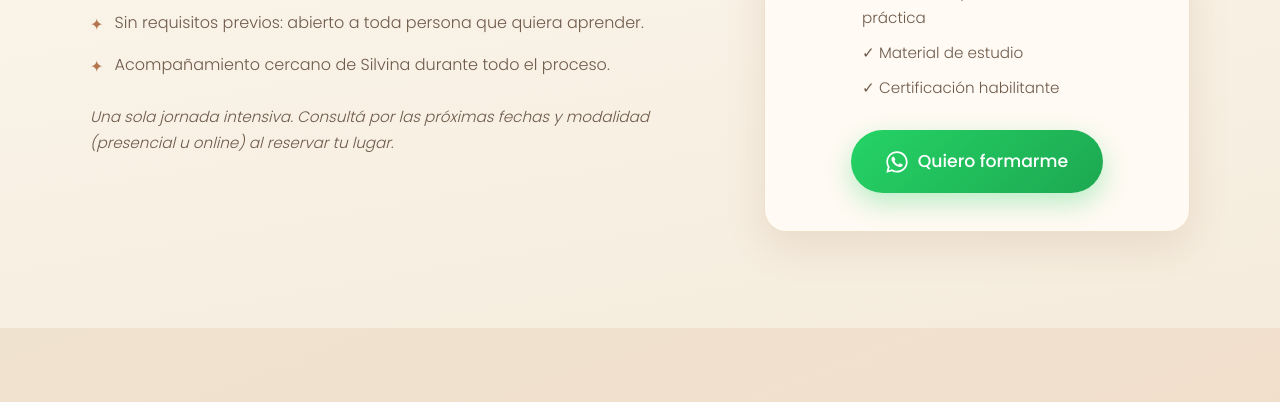
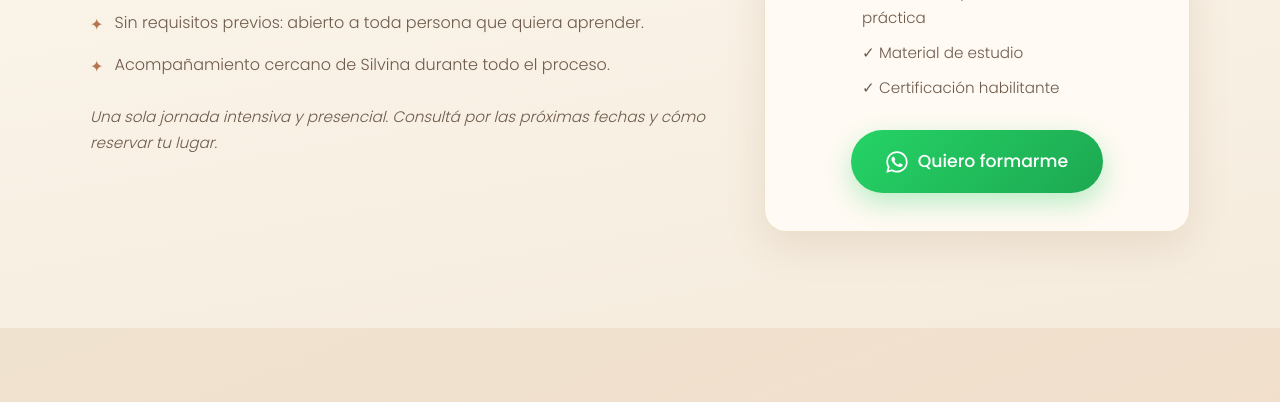
Before and after one commit to 00tino/metodo-renacer, a plain HTML site: page index.html in a window 1280 px wide. Shown: the part 4210-4612 px from the top of the page. Drawn offline with nearby package versions, Linux system fonts and the light colour scheme.

Commit message:
Formación en Barras: solo presencial (quita modalidad online)
Co-Authored-By: Claude Opus 4.8 <noreply@anthropic.com>

```diff
--- a/index.html
+++ b/index.html
@@ -234,8 +234,8 @@
             <li><span aria-hidden="true">✦</span> Acompañamiento cercano de Silvina durante todo el proceso.</li>
           </ul>
           <p class="training__note">
-            Una sola jornada intensiva. Consultá por las próximas fechas y modalidad
-            (presencial u online) al reservar tu lugar.
+            Una sola jornada intensiva y presencial. Consultá por las próximas fechas
+            y cómo reservar tu lugar.
           </p>
         </article>
 
```
